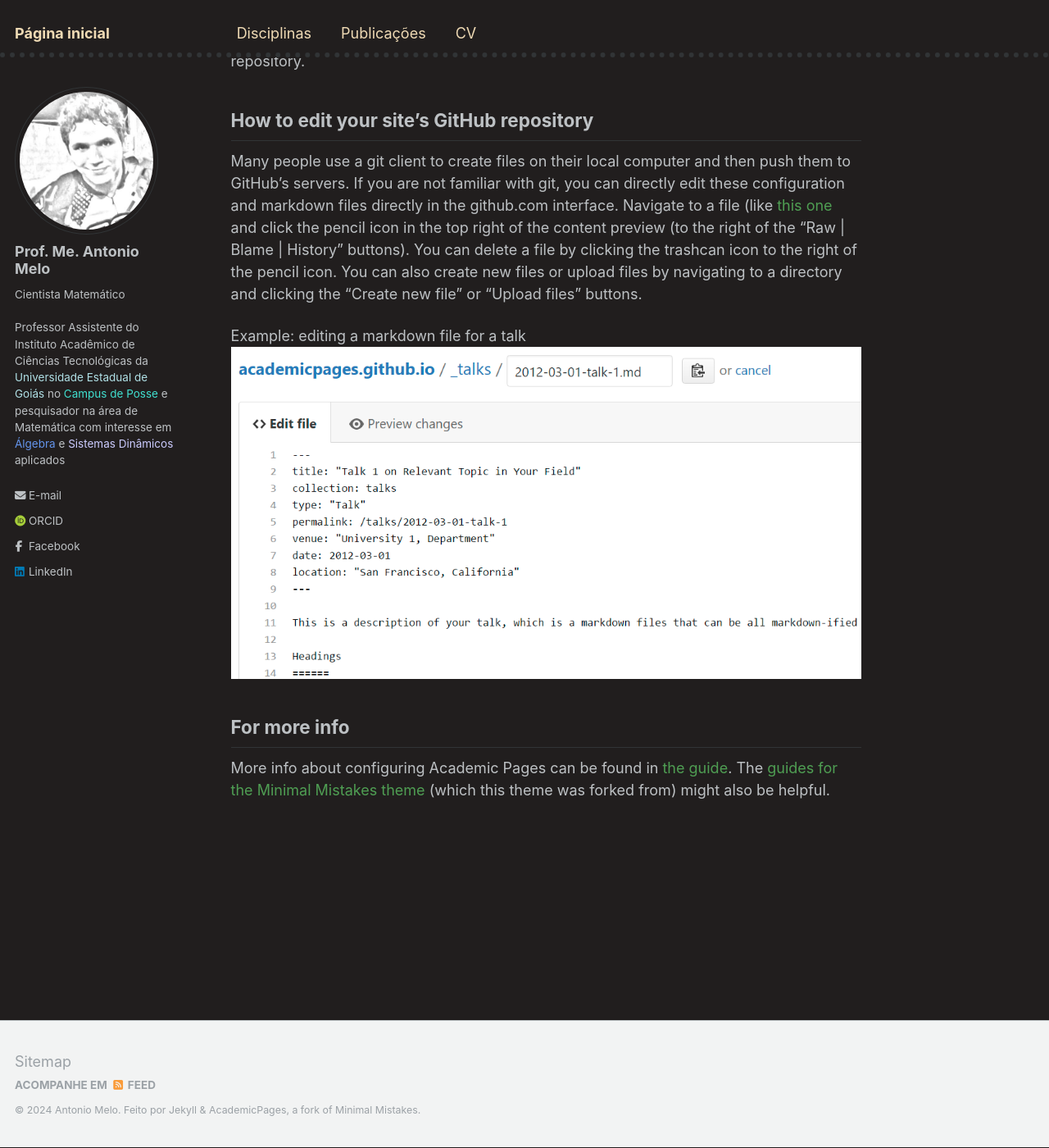
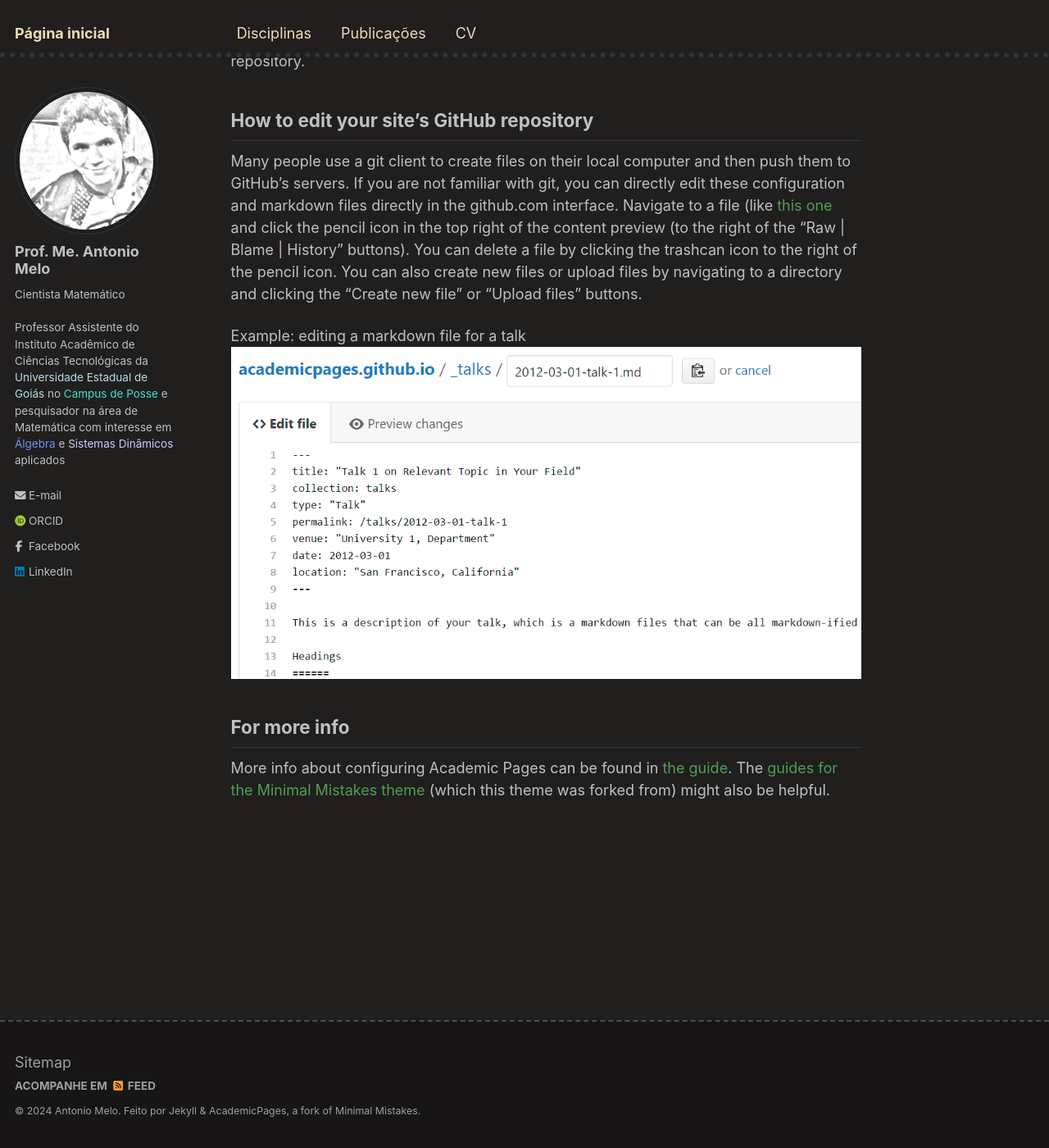
Before and after one commit to antmelo/antmelo.github.io, a Jekyll site: the page built from _pages/about.md, in a window 1280 px wide and 1400 px high, scrolled down 2161 px. Shown: the whole window at 82% size. Built offline with Jekyll 4.4.1, drawn with Linux system fonts in a browser that asks for light colours; some web fonts are replaced.

Commit message:
Update _footer.scss

```diff
--- a/_sass/_footer.scss
+++ b/_sass/_footer.scss
@@ -20,8 +20,9 @@
           animation: intro 0.3s both;
   -webkit-animation-delay: 0.45s;
           animation-delay: 0.45s;
-  background-color: $lighter-gray;
-  border-top: 1px solid $light-gray;
+  background-color: mix(#000, $background-color, 30%);//$lighter-gray;
+  border-top: 2px dashed $dark-gray;
+
 
   footer {
     @include clearfix;
```
